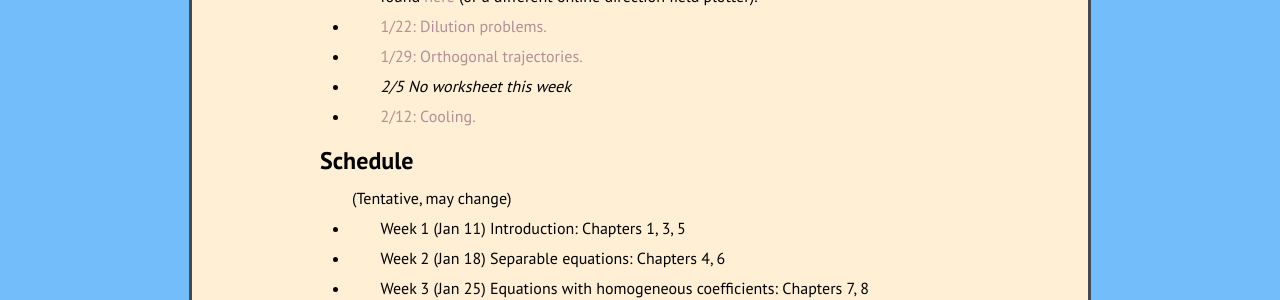
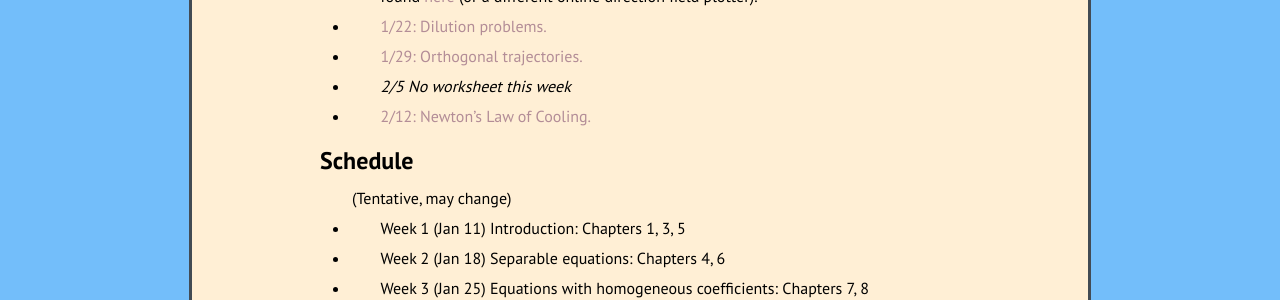
Before and after one commit to kamerynjw/kamerynjw.github.io, a Jekyll site: the page built from teaching/2021/math302.md, in a window 1280 px wide. Shown: the part 1150-1450 px from the top of the page. Built offline with Jekyll 4.4.1, drawn with Linux system fonts in a browser that asks for light colours; nearby versions of some CDN libraries.

Commit message:
typo fix

```diff
--- a/teaching/2021/math302.md
+++ b/teaching/2021/math302.md
@@ -59,7 +59,7 @@ In-class worksheets
 
 * *2/5 No worksheet this week*
 
-* [2/12: Cooling.]({{page.url}}week5.pdf)
+* [2/12: Newton's Law of Cooling.]({{page.url}}week5.pdf)
 
 Schedule
 --------
```
Also changed, not shown: 1 other file.
